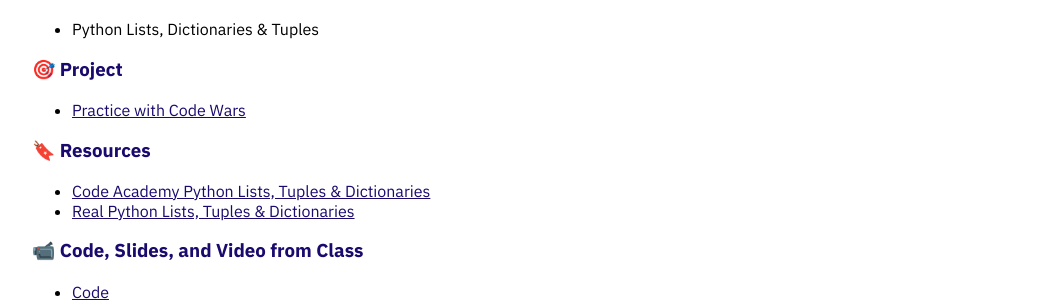
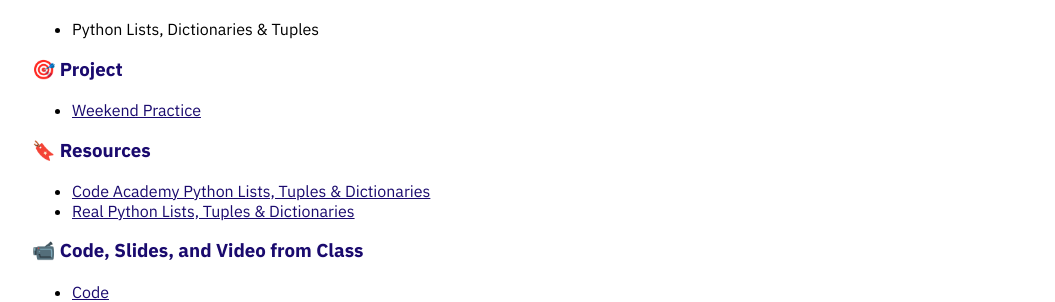
Before and after one commit to momentum-pt-team-1/momentum-pt-team-1.github.io, a Jekyll site: the page built from _posts/2021-04-23-python-more-lists-dicts.md, in a window 1280 px wide. Shown: the part 300-602 px from the top of the page, without its empty margins (112-1167 px from the left). Built offline with Jekyll 4.4.1, drawn with Linux system fonts in a browser that asks for light colours; nearby versions of some CDN libraries.

Commit message:
add weekend assignment

```diff
--- a/_posts/2021-04-23-python-more-lists-dicts.md
+++ b/_posts/2021-04-23-python-more-lists-dicts.md
@@ -9,7 +9,7 @@ tags: python
 - Python Lists, Dictionaries & Tuples
 
 ### 🎯  Project
-- [Practice with Code Wars](https://www.codewars.com/)
+- [Weekend Practice](https://classroom.github.com/a/Mawm3kU8)
 
 ### 🔖 Resources
 
```
